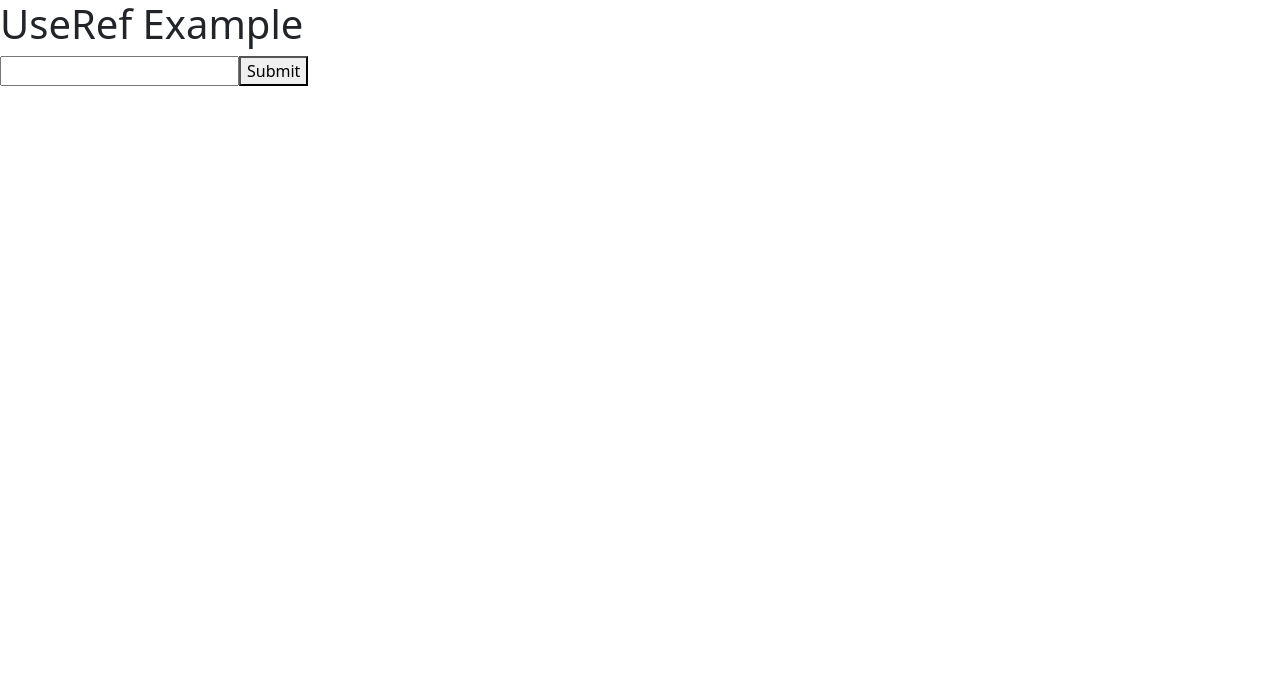
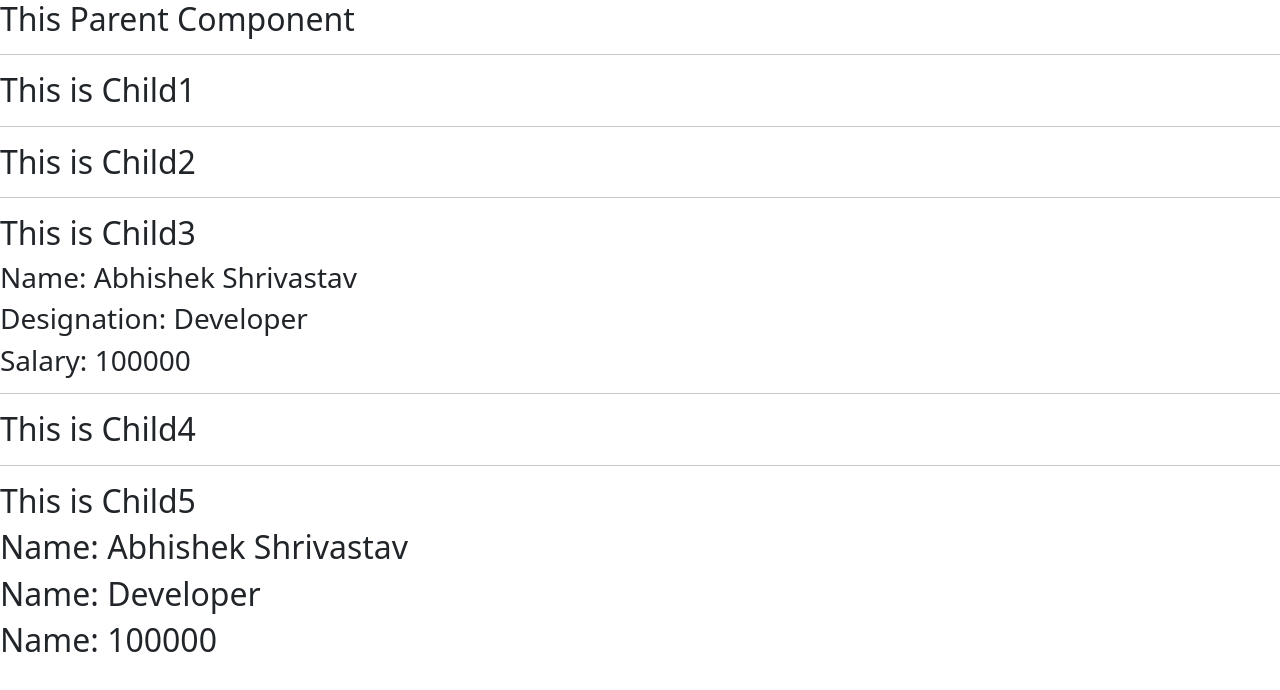
Before and after one commit to 2249abhi/react, a React (Create React App) app in the folder first/: page / in a window 1280 px wide. Shown: the top 690 px of the page. Built offline with nearby package versions, Linux system fonts and the light colour scheme.

Commit message:
added context API Example

```diff
--- /dev/null
+++ b/first/src/FunctionalComponent/ContextAPIExample/Child1.jsx
@@ -0,0 +1,12 @@
+import React from 'react'
+import Child2 from './Child2'
+
+export default function Child1() {
+  return (
+    <>
+    <h2>This is Child1</h2>
+    <hr/>
+    <Child2/>
+    </>
+  )
+}
--- /dev/null
+++ b/first/src/FunctionalComponent/ContextAPIExample/Child2.jsx
@@ -0,0 +1,12 @@
+import React from 'react'
+import Child3 from './Child3'
+
+export default function Child2() {
+  return (
+    <>
+    <h2>This is Child2</h2>
+    <hr/>
+    <Child3/>
+    </>
+  )
+}
--- /dev/null
+++ b/first/src/FunctionalComponent/ContextAPIExample/Child3.jsx
@@ -0,0 +1,18 @@
+import React, {useContext} from 'react'
+import Child4 from './Child4'
+import { NameContext, DesignationContext, SalaryContext } from './Parent'
+export default function Child3() {
+    let name = useContext(NameContext)
+    let dsg = useContext(DesignationContext)
+    let salary = useContext(SalaryContext)
+  return (
+    <>
+    <h2>This is Child3</h2>
+    <h3>Name: {name}</h3>
+    <h3>Designation: {dsg}</h3>
+    <h3>Salary: {salary}</h3>
+    <hr/>
+    <Child4/>
+    </>
+  )
+}
--- /dev/null
+++ b/first/src/FunctionalComponent/ContextAPIExample/Child4.jsx
@@ -0,0 +1,12 @@
+import React from 'react'
+import Child5 from './Child5'
+
+export default function Child4() {
+  return (
+    <>
+        <h2>This is Child4</h2>
+        <hr/>
+        <Child5/>
+    </>
+  )
+}
--- /dev/null
+++ b/first/src/FunctionalComponent/ContextAPIExample/Child5.jsx
@@ -0,0 +1,26 @@
+import React from 'react'
+import { DesignationContext, NameContext, SalaryContext } from './Parent'
+
+
+export default function Child5() {
+  return (
+    <>
+    <h2>This is Child5</h2>
+    <NameContext.Consumer>
+        {(data)=>{
+            return <h2>Name: {data}</h2>
+        }}
+    </NameContext.Consumer>
+    <DesignationContext.Consumer>
+        {(data)=>{
+            return <h2>Name: {data}</h2>
+        }}
+    </DesignationContext.Consumer>
+    <SalaryContext.Consumer>
+        {(data)=>{
+            return <h2>Name: {data}</h2>
+        }}
+    </SalaryContext.Consumer>
+    </>
+  )
+}
--- /dev/null
+++ b/first/src/FunctionalComponent/ContextAPIExample/Parent.jsx
@@ -0,0 +1,24 @@
+import React, { createContext } from 'react'
+import Child1 from './Child1'
+
+export const NameContext = createContext()
+export const DesignationContext = createContext()
+export const SalaryContext = createContext()
+
+export default function Parent() {
+  return (
+    <>
+        <h2>This Parent Component</h2>
+        <hr />
+        {/* <Child1/> */}
+        <NameContext.Provider value="Abhishek Shrivastav">
+            <DesignationContext.Provider value="Developer">
+                <SalaryContext.Provider value={100000}>
+                <Child1/>
+                </SalaryContext.Provider>
+            </DesignationContext.Provider>
+        </NameContext.Provider>
+
+    </>
+  )
+}
--- a/first/src/index.js
+++ b/first/src/index.js
@@ -1,22 +1,35 @@
 import React from "react"
 import ReactDom from "react-dom/client"
-import UseRefExample from "./FunctionalComponent/HooksExample/UseRefExample"
-//import Parent from "./FunctionalComponent/HooksExample/UseCallbackExample/Parent"
-//import UseMemoHookExample from "./FunctionalComponent/HooksExample/UseMemoHookExample"
-//import UseEffectHookExample from "./FunctionalComponent/HooksExample/UseEffectHookExample"
-
-
+import Parent from "./FunctionalComponent/ContextAPIExample/Parent"
 
 const root = ReactDom.createRoot(document.getElementById('root'))
 
 root.render(
     <>
-   {/* <UseEffectHookExample /> */}
-   {/* <UseMemoHookExample /> */}
-   {/* <Parent/> */}
-   <UseRefExample/>
+   <Parent/>
     </>
 )
+
+
+// import React from "react"
+// import ReactDom from "react-dom/client"
+// import UseRefExample from "./FunctionalComponent/HooksExample/UseRefExample"
+// //import Parent from "./FunctionalComponent/HooksExample/UseCallbackExample/Parent"
+// //import UseMemoHookExample from "./FunctionalComponent/HooksExample/UseMemoHookExample"
+// //import UseEffectHookExample from "./FunctionalComponent/HooksExample/UseEffectHookExample"
+
+
+
+// const root = ReactDom.createRoot(document.getElementById('root'))
+
+// root.render(
+//     <>
+//    {/* <UseEffectHookExample /> */}
+//    {/* <UseMemoHookExample /> */}
+//    {/* <Parent/> */}
+//    <UseRefExample/>
+//     </>
+// )
 
 
 
```
